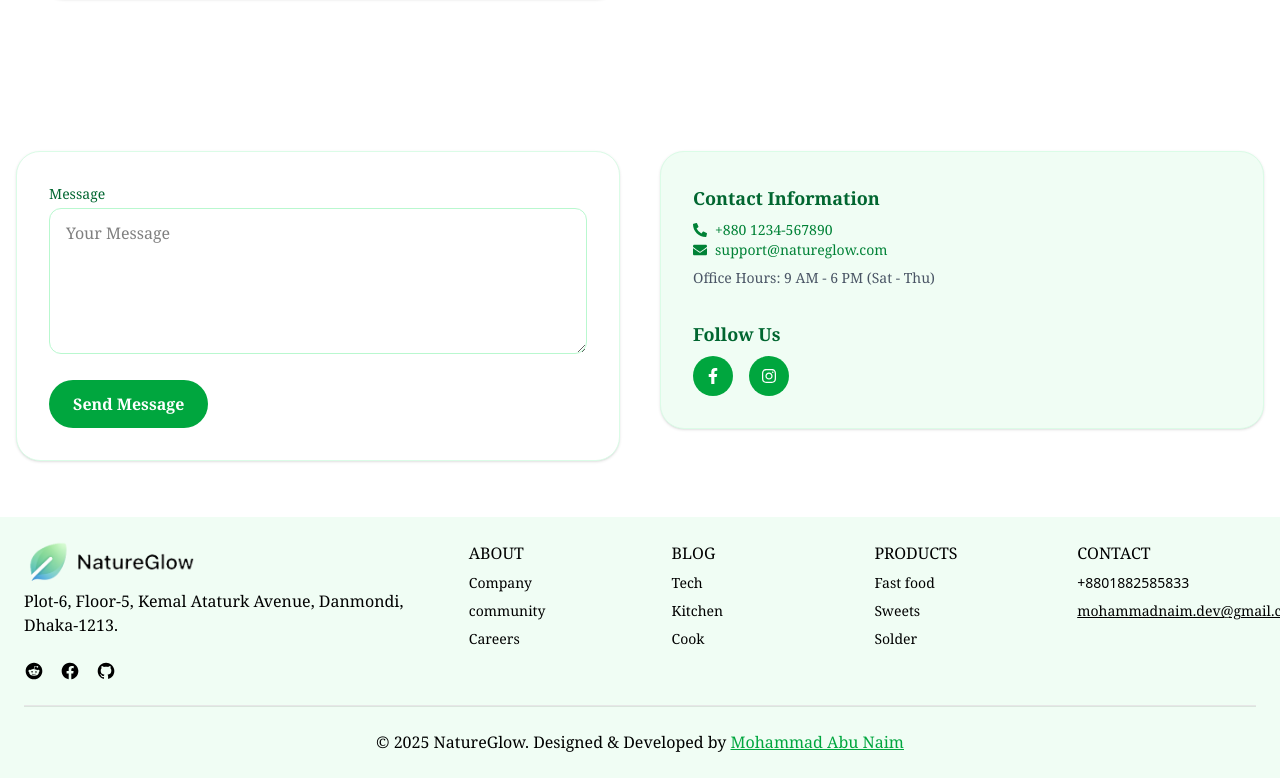
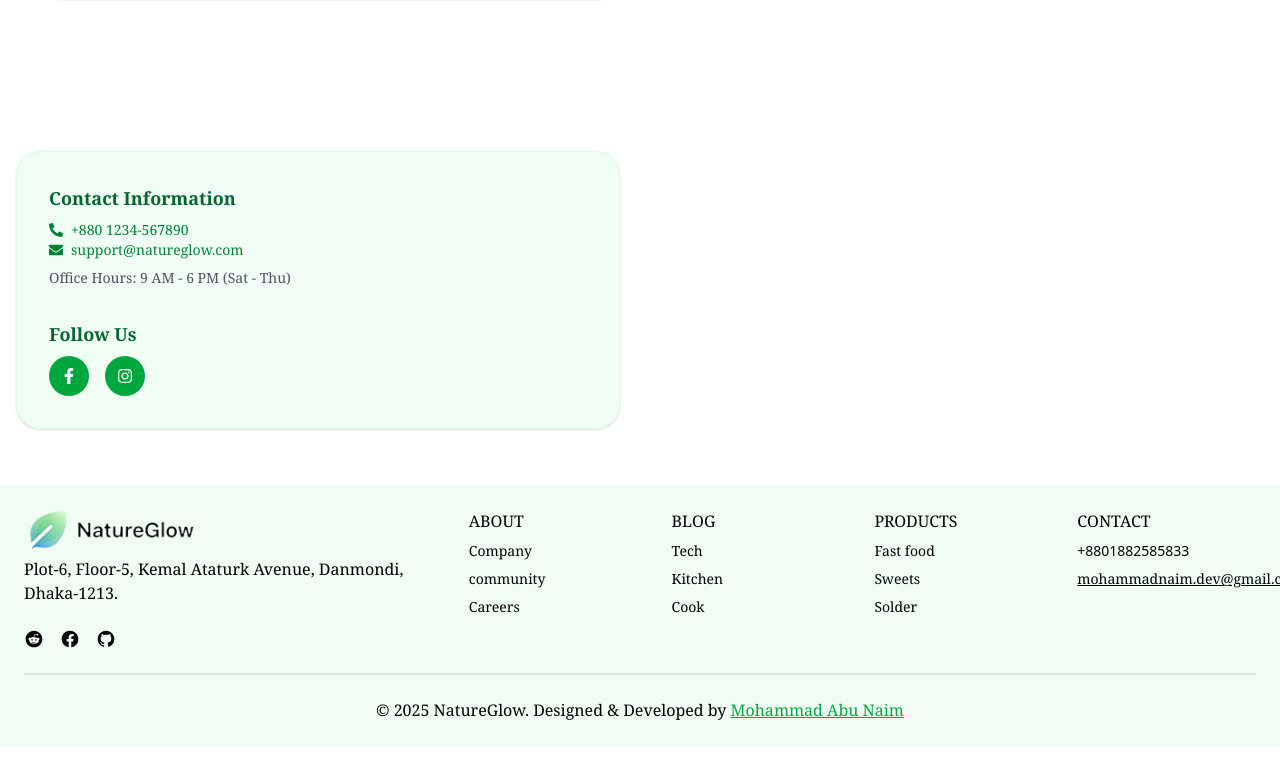
Before and after one commit to md-abu-naim/NatureGlow, a React (Vite) app: page /contact in a window 1280 px wide. Shown: the part 895-1673 px from the top of the page. After the commit the page ends 1641 px from the top, so only its background shows below. Built offline with nearby package versions, Linux system fonts and the light colour scheme.

Commit message:
form design

```diff
--- a/src/Pages/Contact/Contacts.jsx
+++ b/src/Pages/Contact/Contacts.jsx
@@ -39,17 +39,6 @@ const Contacts = () => {
         {/* Main Section */}
         <section className="grid grid-cols-1 md:grid-cols-2 gap-10 items-start">
 
-          {/* Contact Form */}
-          <form className="bg-white p-8 rounded-3xl shadow space-y-5 border border-green-100">
-
-            <div>
-              <label className="block text-sm font-medium text-green-800 mb-1">Message</label>
-              <textarea rows="5" placeholder="Your Message" className="w-full px-4 py-3 border border-green-200 rounded-xl focus:outline-none focus:ring-2 focus:ring-green-500"></textarea>
-            </div>
-            <button type="submit" className="w-full md:w-auto bg-green-600 hover:bg-green-700 text-white px-6 py-3 rounded-full transition duration-300 font-semibold">
-              Send Message
-            </button>
-          </form>
 
           {/* Contact Info & Social */}
           <div className="bg-green-50 p-8 rounded-3xl shadow border border-green-100 space-y-8">
```
